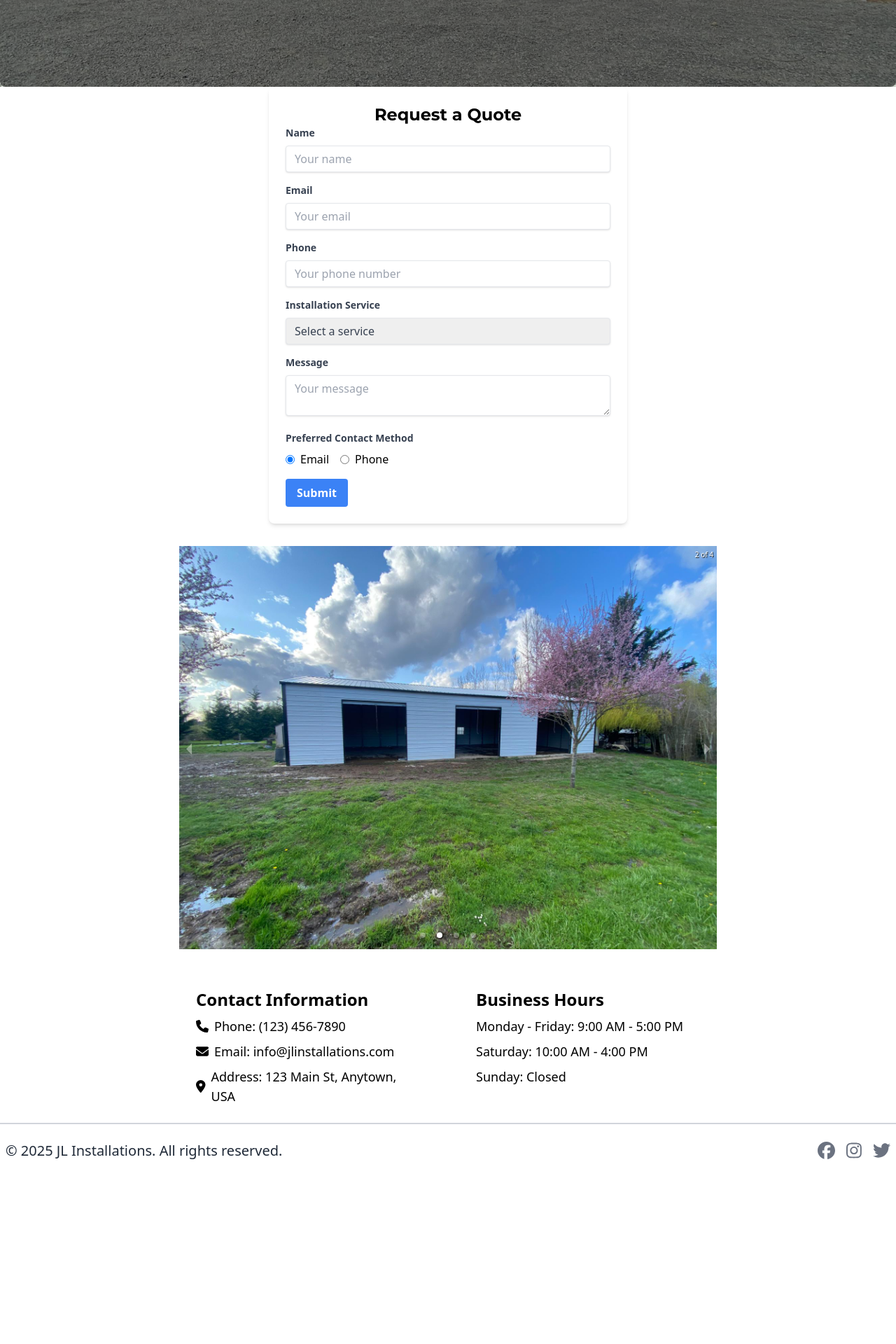
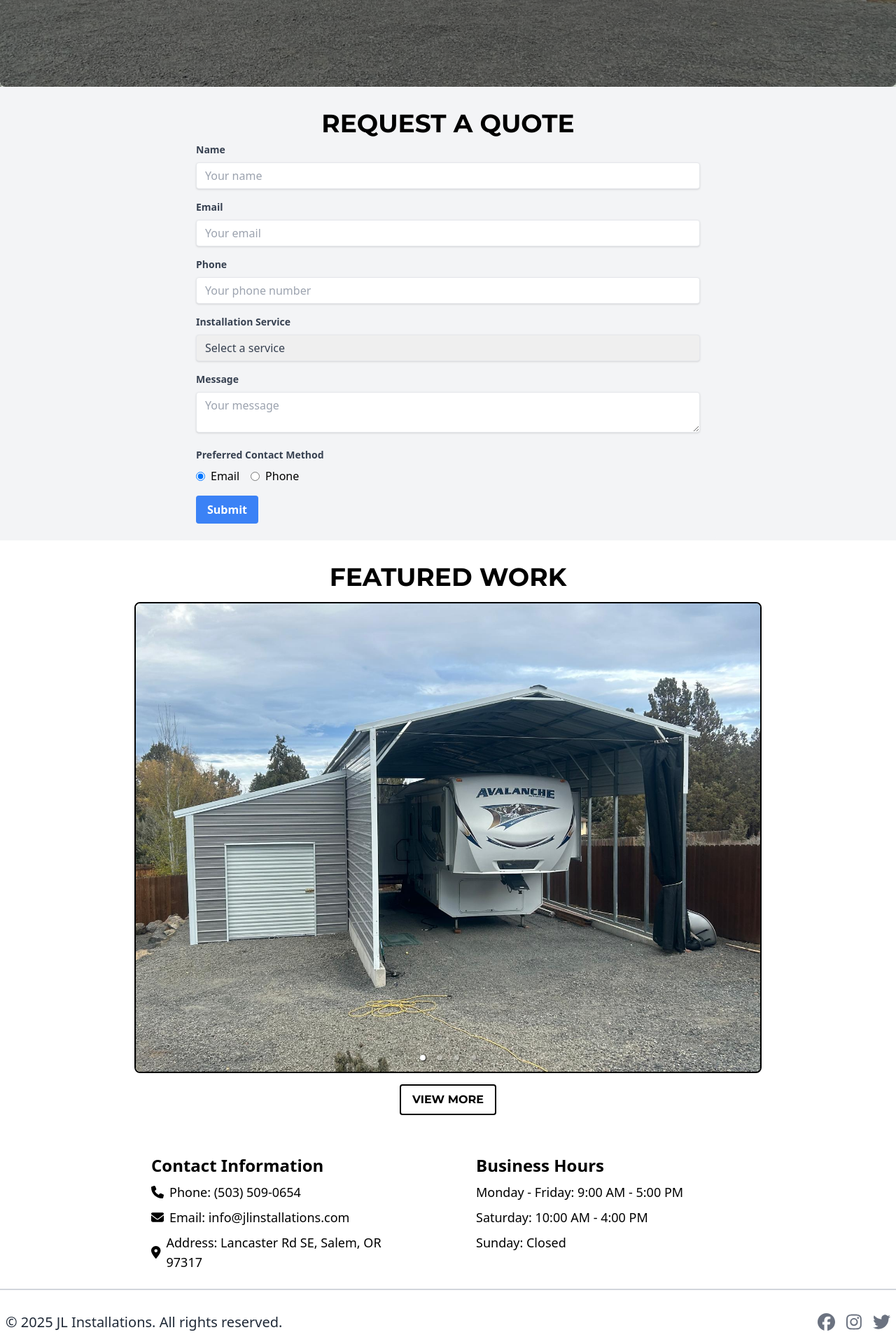
Before and after one commit to JayySaucee/constructionSite, a React (Create React App) app in the folder construction-website-jl/: page / in a window 1280 px wide. Shown: the part 620-2540 px from the top of the page at 70% size. Before the commit the page ends 2302 px from the top, so only its background shows below. Built offline with nearby package versions, Linux system fonts and the light colour scheme.

Commit message:
Reworked carousel as well as added more homepage functionality and reworked design on form and surrounding areas in site.

```diff
--- a/construction-website-jl/src/components/Footer.js
+++ b/construction-website-jl/src/components/Footer.js
@@ -4,7 +4,7 @@ import { faInstagram, faFacebook, faTwitter } from '@fortawesome/free-brands-svg
 
 function Footer() {
     return (
-        <footer className=" text-gray-800 py-6 text-xl border-t-2 border-gray-300">
+        <footer className=" text-gray-800 py-8 text-xl border-t-2 border-gray-300">
             <div className="container mx-auto px-2 flex justify-between items-center">
                 <p className="text-center">&copy; {new Date().getFullYear()} JL Installations. All rights reserved.</p>
                 <nav className="mt-4">
--- a/construction-website-jl/src/components/quoteForm.js
+++ b/construction-website-jl/src/components/quoteForm.js
@@ -19,13 +19,16 @@ function QuoteForm() {
   };
 
   return (
-    <div className="max-w-lg mx-auto p-6 bg-white shadow-md rounded-lg">
-      <h1 className="text-center text-2xl" style={{ fontFamily: 'Montserrat, sans-serif' }}>Request a Quote</h1>
+    <div className="max-w-3xl mx-auto p-6 bg-gray-100 rounded-lg">
+      <h1 className="text-center text-4xl py-2" style={{ fontFamily: 'Montserrat, sans-serif' }}>REQUEST A QUOTE</h1>
 
+      {/* Set up form to make use of formsubmit.co */}
       <form action="https://formsubmit.co/jorgealejandre.piki@gmail.com" method="POST">
       <input type="hidden" name="_subject" value="New Quote Request!" />
         <input type="hidden" name="_captcha" value="true" />
         <input type="hidden" name="_template" value="table"/>
+
+        {/* Add in various input fields needed for the quote form */}
         <div className="mb-4">
           <label className="block text-gray-700 text-sm font-bold mb-2" htmlFor="name">
             Name
@@ -98,6 +101,8 @@ function QuoteForm() {
             onChange={handleChange}
           ></textarea>
         </div>
+
+        {/* Make use of radio buttons to select preferred contact method */}
         <div className="mb-4">
           <label className="block text-gray-700 text-sm font-bold mb-2">Preferred Contact Method</label>
           <div className="flex items-center">
@@ -108,10 +113,7 @@ function QuoteForm() {
           </div>
         </div>
         <div className="flex items-center justify-between">
-          <button
-            type="submit"
-            className="bg-blue-500 hover:bg-blue-700 text-white font-bold py-2 px-4 rounded focus:outline-none focus:shadow-outline"
-          >
+          <button type="submit" className="bg-blue-500 hover:bg-blue-700 text-white font-bold py-2 px-4 rounded focus:outline-none focus:shadow-outline">
             Submit
           </button>
         </div>
--- a/construction-website-jl/src/pages/Home.js
+++ b/construction-website-jl/src/pages/Home.js
@@ -28,14 +28,17 @@ function Home() {
         </div>
       </div>
 
-      <div className="mx-auto">
+      <div className="mx-auto bg-gray-100">
         {/* Contact for quote form */}
         <QuoteForm />
       </div>
 
-      <div className="max-w-3xl mx-auto mt-8">
+      <div className="max-w-4xl mx-auto mt-8 ">
+        <h1 className="text-4xl font-bold mb-4 text-center" style={{ fontFamily: 'Montserrat, sans-serif' }} >FEATURED WORK</h1>
         {/* Carousel component from react-responsive-carousel meant to showcase some featured photos on the homepage */}
-        <Carousel showThumbs={false} autoPlay infiniteLoop>
+        <Carousel showThumbs={false} showArrows={false} showStatus={false} interval={6500} autoPlay infiniteLoop autoFocus={true} transitionTime={1000}
+          className="rounded-lg overflow-hidden border-black border-2"
+          >
           <div>
             <img src={firstPic} alt="Cover with RV trailer" className="w-full h-92 object-cover" />
           </div>
@@ -50,15 +53,22 @@ function Home() {
           </div>
         </Carousel>
 
+        {/* Button to view more photos in the gallery */}
+        <div className="text-center mt-4">
+          <button className='bg-white hover:text-white hover:bg-black text-black font-bold border-black border-2 py-2 px-4 rounded' style={{ fontFamily: 'Montserrat, sans-serif' }}>
+            <a href="/gallery">VIEW MORE </a>
+          </button>
+        </div>
+
         {/* Contact Information and Business Hours posted in separate divs */}
         <div className="mt-8 grid grid-cols-1 md:grid-cols-2 gap-8">
           <div className="py-6 px-6">
             <h2 className="text-2xl font-bold mb-2">Contact Information</h2>
             <ul className="space-y-2 text-lg">
               <li>
-                <a href="tel:1234567890" className="hover:semibold flex items-center">
+                <a href="tel:5035090654" className="hover:semibold flex items-center">
                   <FontAwesomeIcon icon={faPhone} className="mr-2" />
-                  Phone: (123) 456-7890
+                  Phone: (503) 509-0654
                 </a>
               </li>
               <li>
@@ -68,9 +78,9 @@ function Home() {
                 </a>
               </li>
               <li>
-                <a href="https://goo.gl/maps/123MainStAnytownUSA" target="_blank" rel="noopener noreferrer" className="flex items-center hover:semibold">
+                <a href="https://goo.gl/maps/4659" target="_blank" rel="noopener noreferrer" className="flex items-center hover:semibold">
                   <FontAwesomeIcon icon={faMapMarkerAlt} className="mr-2" />
-                  Address: 123 Main St, Anytown, USA
+                  Address: Lancaster Rd SE, Salem, OR 97317
                 </a>
               </li>
             </ul>
```
